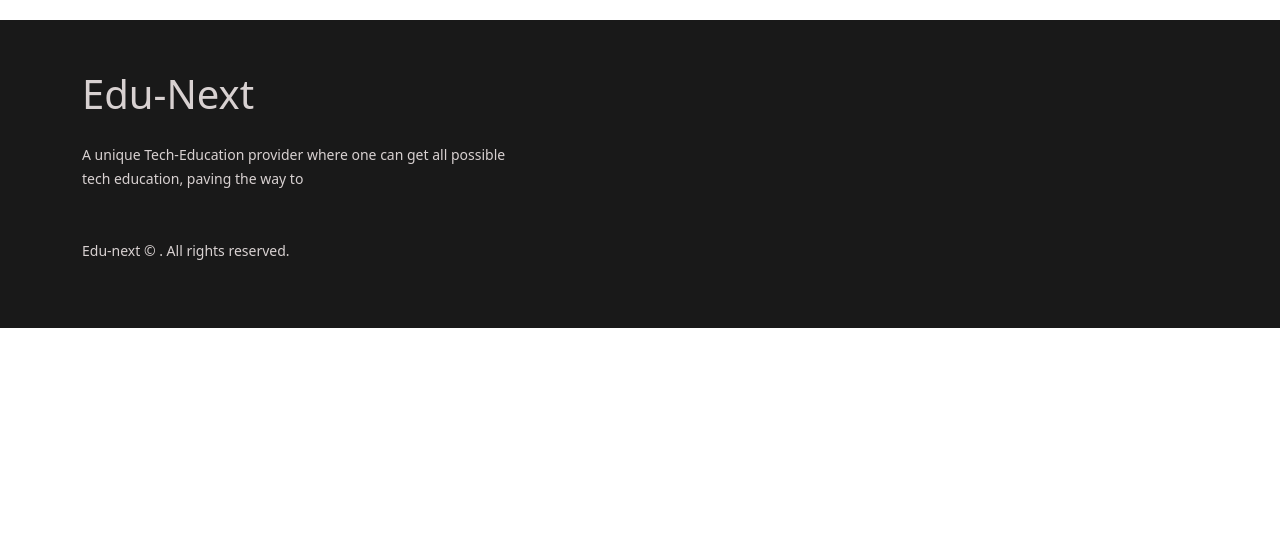
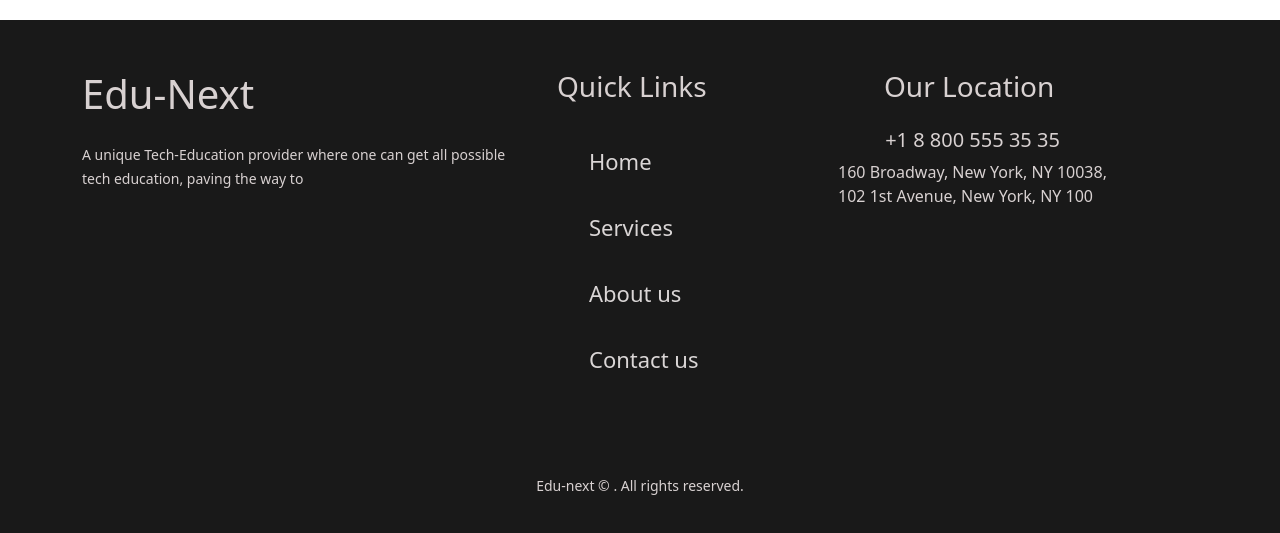
Before and after one commit to salam-uix/education, a React (Create React App) app: page /contact in a window 1280 px wide. Shown: the part 885-1418 px from the top of the page. Before the commit the page ends 1213 px from the top, so only its background shows below. Built offline with nearby package versions, Linux system fonts and the light colour scheme.

Commit message:
readme file edited

```diff
--- a/src/components/About/About.js
+++ b/src/components/About/About.js
@@ -1,4 +1,5 @@
 import React from 'react';
+import { Link } from 'react-router-dom';
 import Footer from '../Footer/Footer';
 import MenuBar from '../MenuBar/MenuBar';
 import './About.css'
@@ -15,6 +16,7 @@ const About = () => {
                 <p>Edu-next ventured its journey with a mission to provide expert for software, ecommrce, website and mobile application solutions from a single and unique platform. It aims to ensure best quality education with minimum budget. Edu-next with its vast experience in onine education feild. We are committed to our stakeholders to make it happen that solutions to their problems will be at their finger tips. We urge our clients (partners of Edu-next) to come with their enterprise and ideas; we are here awaiting them with the latest knack of technology to get their ideas actualized. Edu-next does have a strong motivated and dedicated team of tech-specialists who are always on their toe to wait on its clients. Edu-next believes in offering values to its customers. We also ensure best approaches in our development which meet your demand and strategy.</p>
                 <br />
                 <button className="contact-us-btn mt-4">Contact Us</button>
+
             </div>
             <Footer></Footer>
         </div>
--- a/src/components/Footer/Footer.css
+++ b/src/components/Footer/Footer.css
@@ -1,35 +1,9 @@
-.icon {
-    margin: 5px;
-    padding: 5px;
-    background-color: rgb(46, 46, 46);
-    /* border-radius: 5px; */
-    color: rgb(155, 155, 155);
-    font-size: 30px;
-  }
-  .icon:hover {
-    background-color: rgb(250, 25, 25);
-  }
-  .footer-menu {
-    list-style: none;
-    margin-top: 20px;
-    font-size: 16px;
-    cursor: pointer;
-  }
-  .footer-menu:hover {
-    color: red;
-  }
-  .footer-input {
-    padding: 8px;
-    border: none;
-    outline: none;
-    background-color: gray;
-  }
+
   .footer-container {
     background-color: #191919;
     padding: 50px;
     color: rgb(216, 209, 209);
   }
-  .foter-phone-icon {
-    font-size: 30px;
-    color: red;
-  }
+  .right-footer-header {
+    margin-left: 137px;
+}
--- a/src/components/Footer/Footer.js
+++ b/src/components/Footer/Footer.js
@@ -1,6 +1,7 @@
 import { faMapMarkedAlt, faPhoneVolume } from '@fortawesome/free-solid-svg-icons';
 import { FontAwesomeIcon } from '@fortawesome/react-fontawesome';
 import React from 'react';
+import { Link } from 'react-router-dom';
 import './Footer.css';
 
 const Footer = () => {
@@ -18,37 +19,39 @@ const Footer = () => {
                                 A unique Tech-Education provider where one can get all possible tech education, paving the way to
                             </small>
                             </p>
-
-                            <p className="mt-5">
-                            <small>Edu-next © . All rights reserved.</small>
-                            </p>
                         </div>
                     </div>
                     <div className="col-md-2">
                         <div className="footer-menu-container">
-
+                            <h3>Quick Links</h3>
+                            <ul className=" align-single-menue-end justify-content-end">
+                                <Link to="/home" className="single-menue">
+                                <li>Home</li>
+                                </Link>
+                                <Link to="/services" className="single-menue">
+                                <li>Services</li>
+                                </Link>
+                                <Link to="/about" className="single-menue">
+                                <li>About us</li>
+                                </Link>
+                                <Link to="contact" className="single-menue">
+                                <li>Contact us</li>
+                                </Link>
+                            </ul>
                         </div>
                     </div>
                     <div className="col-md-5">
-                        {/* <div className="right-footer-container">
-                            <h3>Sign up for the newsletter</h3>
-                            <input
-                            className="footer-input"
-                            type="text"
-                            placeholder="Enter Email"
-                            />
+                        <h3 className="right-footer-header">Our Location</h3>
+                        <div className="right-footer-container">
+
                             <div className="phone d-flex align-items-center justify-content-center mt-4">
-                                <div className="foter-phone-icon">
-                                    <FontAwesomeIcon icon={faPhoneVolume} />
-                                </div>
+
                                 <div>
                                     <h5>+1 8 800 555 35 35</h5>
                                 </div>
                             </div>
                             <div className="map d-flex align-items-center justify-content-center">
-                                <div className="foter-phone-icon">
-                                    <FontAwesomeIcon icon={faMapMarkedAlt} />
-                                </div>
+
                                 <div>
                                     <p>
                                     160 Broadway, New York, NY 10038,
@@ -56,11 +59,18 @@ const Footer = () => {
                                     </p>
                                 </div>
                             </div>
-                        </div>  */}
+                        </div>
                     </div>
                 </div>
                 </div>
+                <div>
+                    <p className="mt-5 text-center">
+                        <small>Edu-next © . All rights reserved.</small>
+                    </p>
+                </div>
             </div>
+
+
         </div>
     );
 };
```
Also changed, not shown: 1 other file (tests, documents, lock files or other folders).
